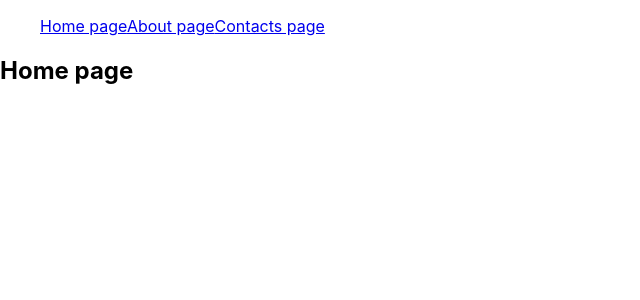
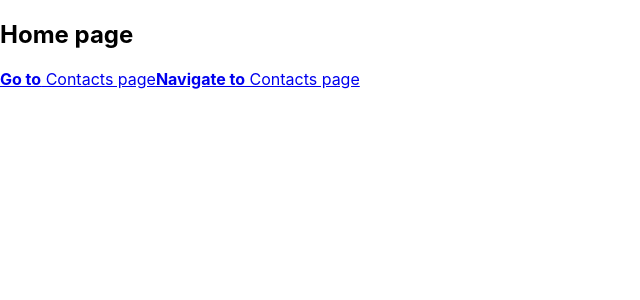
Before and after one commit to h0lst3n/react-course, a React (Create React App) app: page / in a window 1280 px wide. Shown: the top 300 px of the page, without its empty margins (0-640 px from the left). Built offline with nearby package versions, Linux system fonts and the light colour scheme.

Commit message:
Lesson 7 - rounting. Initial commit

```diff
--- a/src/App.js
+++ b/src/App.js
@@ -2,42 +2,66 @@ import React from 'react';
 import {Route, Switch, Redirect} from 'react-router-dom';
 import './App.scss';
 
-import Layout from './Components/Layout';
+// import Layout from './Components/Layout';
 import HomePage from './Pages/Home';
 import AboutPage from './Pages/About';
 import ContactsPage from './Pages/Contacts';
-//import NotFoundPage from './Pages/404';
+import NotFoundPage from './Pages/404';
 
 const App = () => {
   return (
-    <Layout>
-      <Switch>
-        {/*
-            BAD EXAMPLE!
-            Такая форма записи вызывает ре-рендер
-            <Route
-              path="/"
-              exact
-              component={props => <HomePage {...props} />}
-            />
-        */}
-       {/*
-           GOOD EXAMPLE!
-           Такая форма записи не вызывает ререндер
-           patter: render props
-           <Route
-            path="/"
-            exact
-            render={props => <HomePage {...props} />}
-            />
-       */}
-        <Route path='/' exact component={HomePage} />
-        <Route path='/about' component={AboutPage} />
-        <Route path='/contacts' component={ContactsPage} />
-        <Redirect to="/" />
+    <>
+      <Switch> {/*Returns first matched child route*/}
+        <Route path="/" exact component={HomePage}/>
+        <Route path="/about" component={AboutPage}/>
+        <Route path="/contacts"  component={ContactsPage}/>
+        <Redirect to="/"/>
       </Switch>
-    </Layout>
+    </>
   );
 }
 
+//PART #1
+// <>
+//   <Route path="/" exact component={HomePage}/> {/*location.pathname === '/' ? <HomePage/> : null*/}
+//   <Route path="/about" component={AboutPage}/> {/*location.pathname.test('about') ? <AboutPage/> : null*/}
+//   <Route path="/contacts"  component={ContactsPage}/> {/*location.pathname.test('contacts') ? <AboutPage/> : null*/}
+// </>
+
+
+// {/*<Layout>
+//   <Switch>
+//     {/*
+//         BAD EXAMPLE!
+//         Такая форма записи вызывает ре-рендер
+//         <Route
+//           path="/"
+//           exact
+//           component={props => <HomePage {...props} />}
+//         />
+//
+//         GOOD EXAMPLE!#1
+//         <Route
+//           path="/"
+//           exact
+//           component={HomePage}}
+//         />
+//
+//        GOOD EXAMPLE!#2
+//        Такая форма записи не вызывает ререндер
+//        pattern: render props
+//        <Route
+//         path="/"
+//         exact
+//         render={props => <HomePage {...props} customProps={somePropObject} />}
+//         />
+//         GOOD EXAMPLE!#3
+//         <Route
+//         path="/"
+//         exact/>
+//          <HomePage customProps={somePropObject}>
+//         </Rpute>
+//   </Switch>
+// </Layout>*/}
+
 export default App;
--- a/src/Pages/Contacts/index.js
+++ b/src/Pages/Contacts/index.js
@@ -1,6 +1,27 @@
 import React from 'react';
-import {NavLink} from 'react-router-dom';
-import queryString from 'query-string';
+import {NavLink, Link} from 'react-router-dom';
+import queryString from 'query-string'; // or you can use URLSearchParams
+
+//!! Link calls method `push` of HistoryAPI
+//!! NavLink calls method `replace` of HistoryAPI
+//!! EXAMPLES
+//!! <Link to="/contacts/3"/>
+//!!
+//!! property to can be string or object
+//!!
+//!! to object example
+//!! {
+//!!    pathname: <equal to (===) href in `a` tag>,
+//!!    search: <search params>,
+//!!    hash: <additional hash value>,
+//!!    state: <Object wich will be written to location.state>
+//!!    ^ here we can put in object information about source/refferrer
+//!! }
+//!!
+//!! As well <NavLink> can use such props as:
+//!! activeClassName <string> - class name for active link,
+//!! activeStyle <object> - object with inline styles
+//!! exact <boolean> - in case `true` activeClassName and activeStyle will be applied
 
 export default class ContactsPage extends React.Component {
 
@@ -54,14 +75,17 @@ export default class ContactsPage extends React.Component {
     const category = this.getGategoryFromProps(this.props);
 
     if (!category) {
-      this.props.history.push({
+      this.props.history.replace({
         pathname: this.props.location.pathname,
         search: 'category=all'
       });
     }
+
+    // here you can do API request to receive required data
   }
 
   render() {
+    console.log(this.props);
     const params = queryString.parse(this.props.location.search);
     const contacts = this.renderContacts();
     return (
--- a/src/Pages/Home/index.js
+++ b/src/Pages/Home/index.js
@@ -1,4 +1,5 @@
 import React from 'react';
+import {Link, NavLink} from 'react-router-dom';
 
 export default class HomePage extends React.Component {
 
@@ -7,6 +8,8 @@ export default class HomePage extends React.Component {
     return (
       <div>
         <h2>Home page</h2>
+        <Link to={{ pathname: '/contacts?category=all', state: { from: '/'}}}><strong>Go to</strong> Contacts page</Link>
+        <NavLink to='/contacts'><strong>Navigate to</strong> Contacts page</NavLink>
       </div>
     );
   }
```
